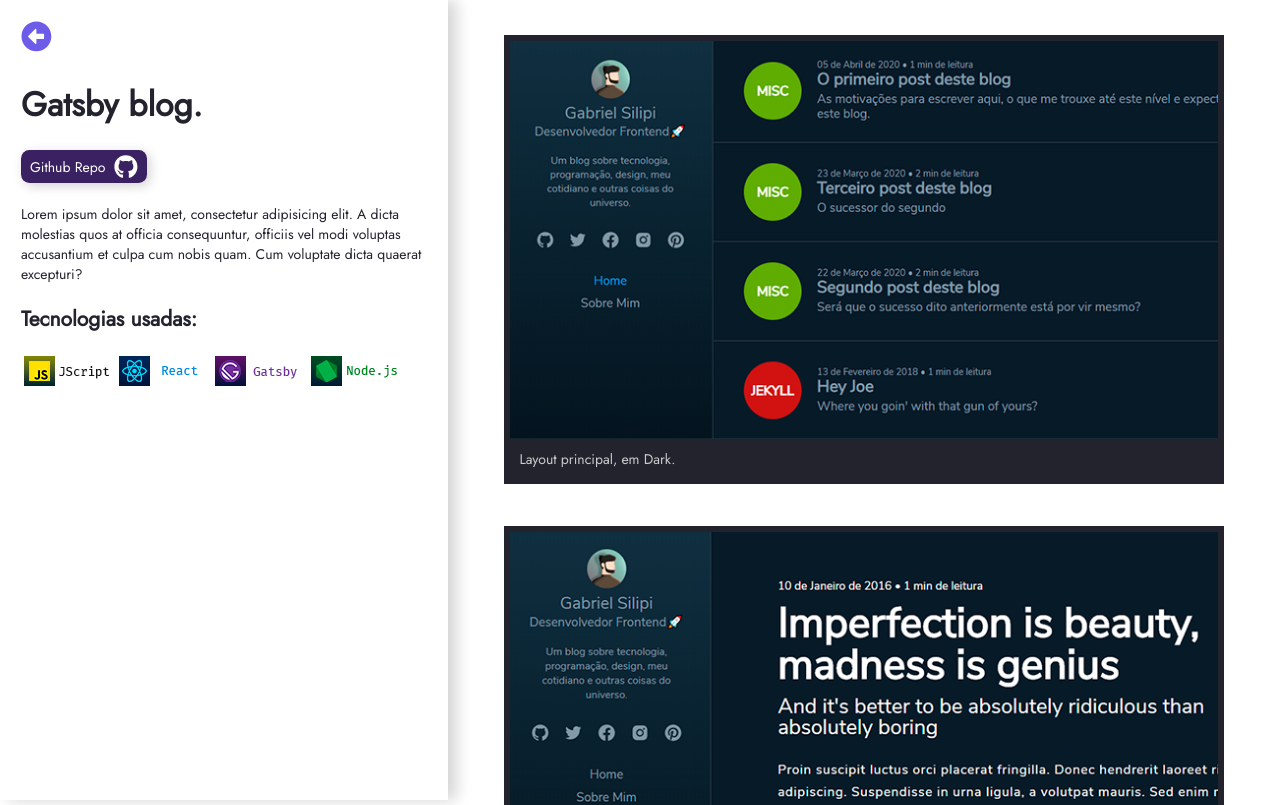
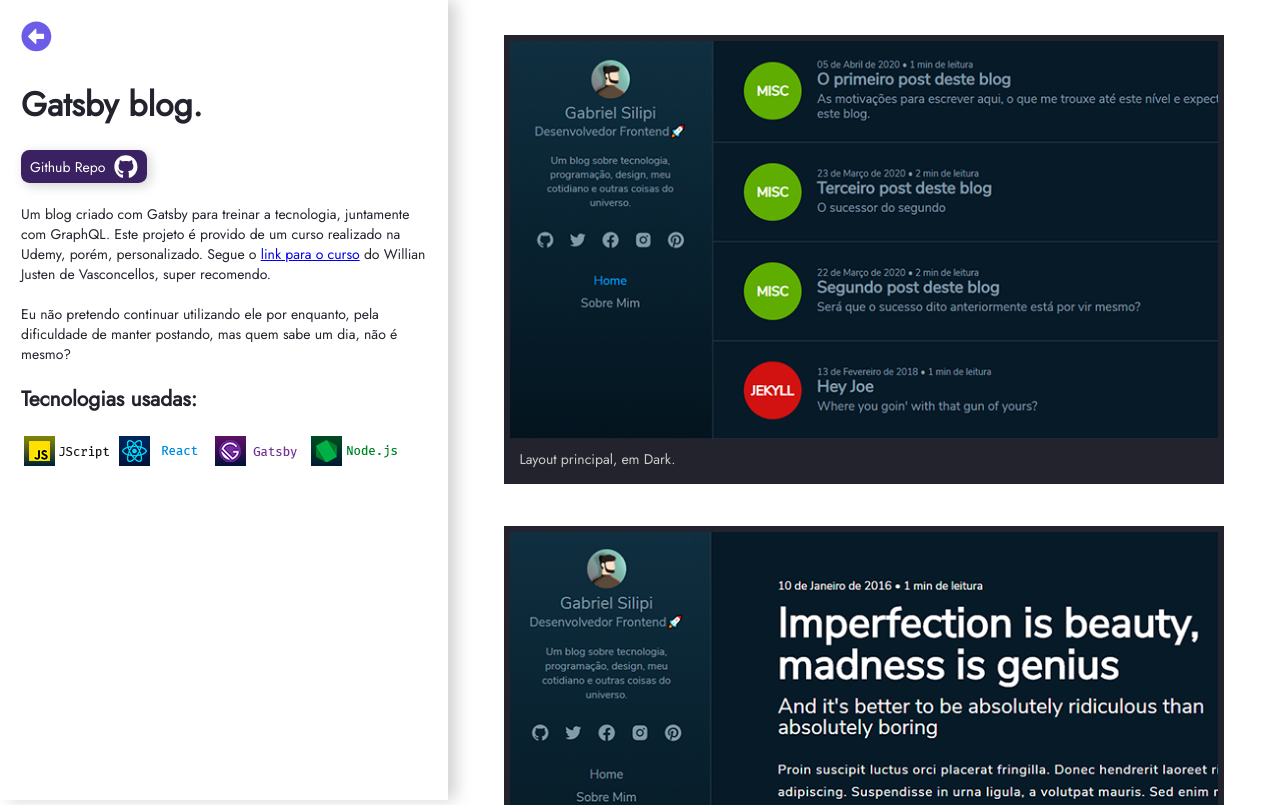
Before and after one commit to silipi/website-nextjs, a Next.js app: page /projects/my-blog in a window 1280 px wide. Shown: the top 805 px of the page. Built offline with nearby package versions, Linux system fonts and the light colour scheme.

Commit message:
atualizado descrição do "my-blog"

```diff
--- a/pages/projects/my-blog.js
+++ b/pages/projects/my-blog.js
@@ -6,10 +6,10 @@
     <ProjectLayout
       title="Gatsby blog."
       repoURL="gatsby-blog"
-      description="Lorem ipsum dolor sit amet, consectetur adipisicing elit. A dicta molestias quos at officia consequuntur, officiis vel modi voluptas accusantium et culpa cum nobis quam. Cum voluptate dicta quaerat excepturi?"
+      description={<>Um blog criado com Gatsby para treinar a tecnologia, juntamente com GraphQL. Este projeto é provido de um curso realizado na Udemy, porém, personalizado. Segue o <a target="_blank" href="https://www.udemy.com/course/gatsby-crie-um-site-pwa-com-react-graphql-e-netlify-cms/">link para o curso</a> do Willian Justen de Vasconcellos, super recomendo. <br /><br /> Eu não pretendo continuar utilizando ele por enquanto, pela dificuldade de manter postando, mas quem sabe um dia, não é mesmo?</>}
       badges={["js", "react", "gatsby", "nodejs"]}
       cardImage={["my-blog/img1.png", "my-blog/img3.png", "my-blog/img4.png", "my-blog/img5.png"]}
-      cardText={["Layout principal, em Dark.", "Layout dos posts. Para escrevê-los, usa-se o CMS do Netlify.", "Layout principal, em White.", "Search Bar implementada, usando o plugin Algolia, super recomendo."]}
+      cardText={["Layout principal, em Dark.", "Layout dos posts. Para escrevê-los, usa-se o CMS do Netlify.", "Layout principal, em White.", "Search Bar implementada, usando o plugin Algolia, um ótimo plugin."]}
     />
   )
 }
```
